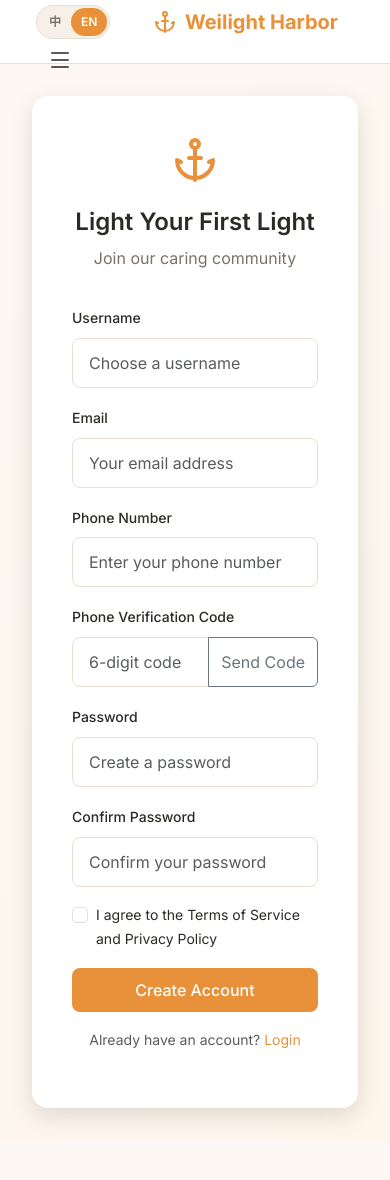
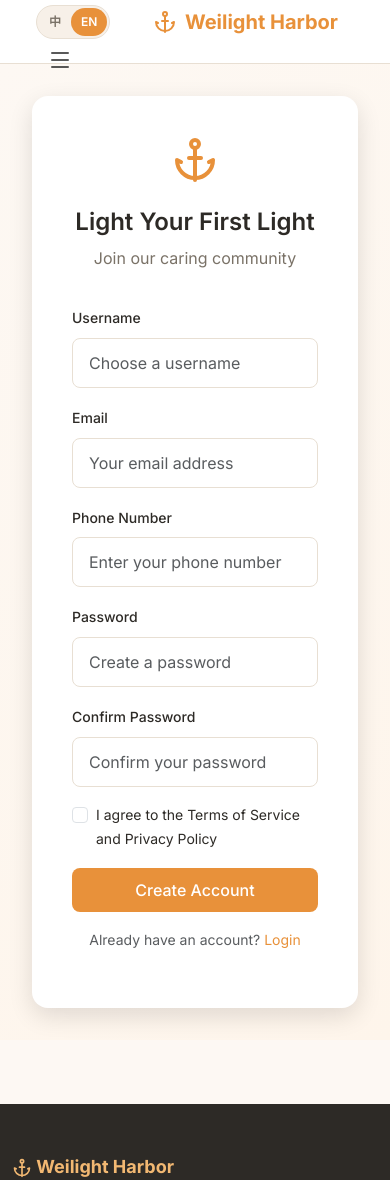
Before and after one commit to licctvcctv/weilight-harbor, a Python web app: template templates/public/auth/register.html in a window 390 px wide. Shown: the top 1180 px of the page. Run offline with Jinja, Linux system fonts and the light colour scheme; the template is opened without the code that fills it, so the values that code supplies are empty; some libraries are stand-ins or nearby versions.

Commit message:
Simplify demo registration without phone code

```diff
--- a/applications/view/auth/routes.py
+++ b/applications/view/auth/routes.py
@@ -71,7 +71,6 @@ def register_page():
         username = request.form.get('username', '').strip()[:20]
         email = request.form.get('email', '').strip()[:120]
         phone = _normalize_phone(request.form.get('phone', ''))
-        verification_code = request.form.get('verification_code', '').strip()
         password = request.form.get('password', '')
         confirm = request.form.get('confirm_password', '')
 
@@ -80,9 +79,6 @@ def register_page():
             return render_template('public/auth/register.html')
         if not _is_valid_phone(phone):
             flash('Please enter a valid phone number.', 'error')
-            return render_template('public/auth/register.html')
-        if not _verify_phone_code(phone, verification_code):
-            flash('Invalid or expired phone verification code.', 'error')
             return render_template('public/auth/register.html')
         if password != confirm:
             flash('Passwords do not match.', 'error')
@@ -104,7 +100,6 @@ def register_page():
             user.role.append(regular_role)
         db.session.add(user)
         db.session.commit()
-        session.pop('phone_verification', None)
         login_user(user)
         flash('Welcome to Weilight Harbor!', 'success')
         return redirect('/')
--- a/templates/public/auth/register.html
+++ b/templates/public/auth/register.html
@@ -23,17 +23,6 @@
                        minlength="6" maxlength="20" placeholder="{{ _('Enter your phone number') }}">
             </div>
             <div class="mb-3">
-                <label class="form-label small fw-medium">{{ _('Phone Verification Code') }}</label>
-                <div class="input-group">
-                    <input type="text" name="verification_code" class="form-control wl-form-control" required
-                           inputmode="numeric" minlength="6" maxlength="6" placeholder="{{ _('6-digit code') }}">
-                    <button type="button" class="btn btn-outline-secondary" id="sendRegisterCode">
-                        {{ _('Send Code') }}
-                    </button>
-                </div>
-                <div id="registerCodeMessage" class="small text-muted mt-1"></div>
-            </div>
-            <div class="mb-3">
                 <label class="form-label small fw-medium">{{ _('Password') }}</label>
                 <input type="password" name="password" class="form-control wl-form-control" required minlength="6" placeholder="{{ _('Create a password') }}">
             </div>
@@ -55,16 +44,3 @@
     </div>
 </div>
 {% endblock %}
-
-{% block extra_js %}
-<script src="{{ url_for('static', filename='public/js/auth.js') }}"></script>
-<script>
-document.addEventListener('DOMContentLoaded', function() {
-    initPhoneCodeSender({
-        phoneSelector: '#registerPhone',
-        buttonSelector: '#sendRegisterCode',
-        messageSelector: '#registerCodeMessage'
-    });
-});
-</script>
-{% endblock %}
```
